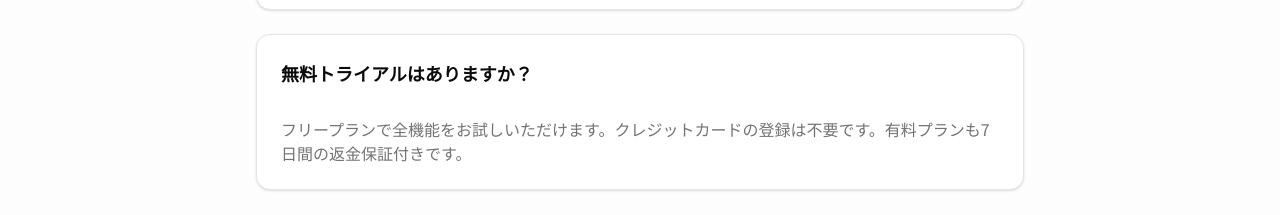
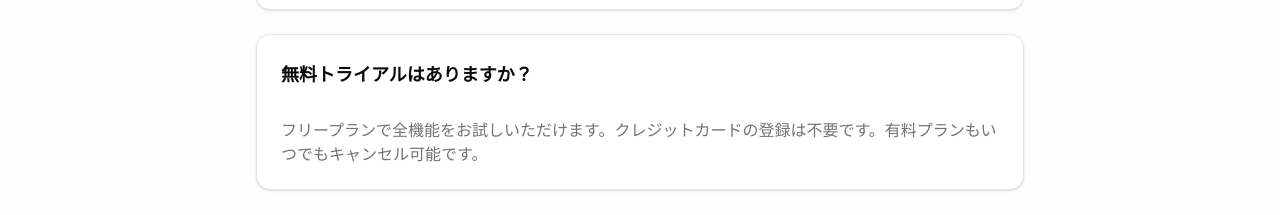
Before and after one commit to Seiryu1996/ai-saas, a Next.js app in the folder ai-saas/: page / in a window 1280 px wide. Shown: the part 4914-5129 px from the top of the page. Built offline with nearby package versions, Linux system fonts and the light colour scheme; no server answers.

Commit message:
#31 Corrected the wording on the landing page

```diff
--- a/ai-saas/src/components/landing/pricing.tsx
+++ b/ai-saas/src/components/landing/pricing.tsx
@@ -195,7 +195,7 @@ const Pricing = () => {
               </CardHeader>
               <CardContent>
                 <p className="text-muted-foreground">
-                  フリープランで全機能をお試しいただけます。クレジットカードの登録は不要です。有料プランも7日間の返金保証付きです。
+                  フリープランで全機能をお試しいただけます。クレジットカードの登録は不要です。有料プランもいつでもキャンセル可能です。
                 </p>
               </CardContent>
             </Card>
```
